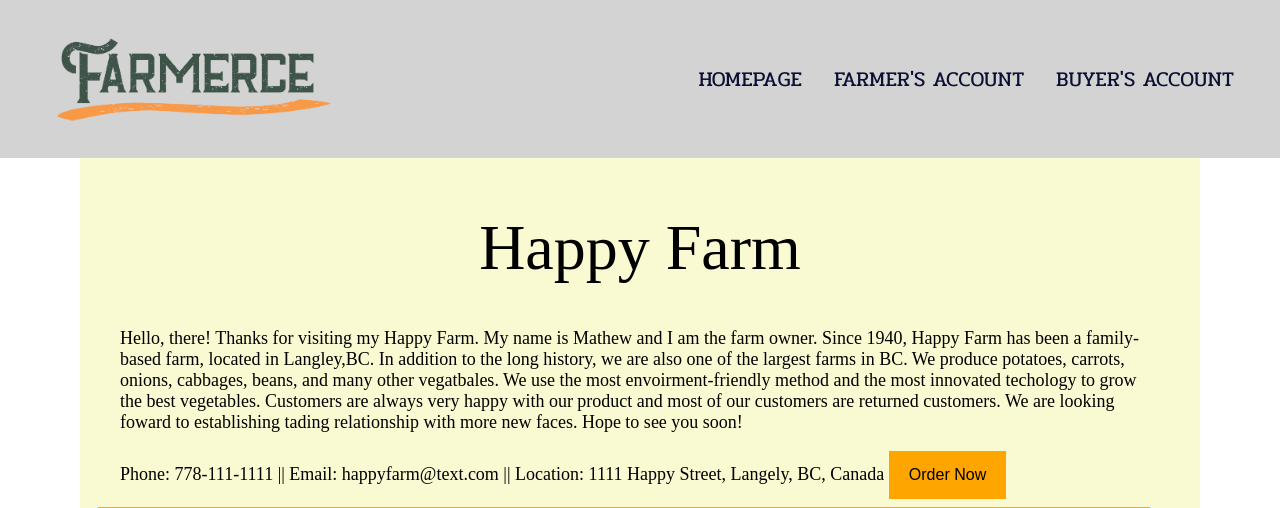
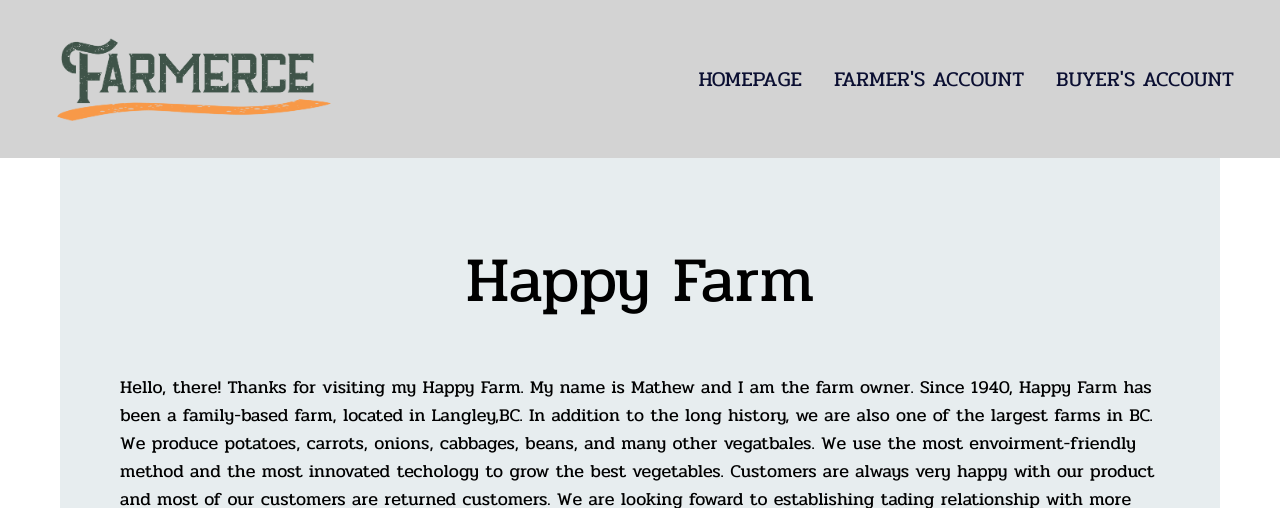
Before and after one commit to SetarehSh/HacktheBreak, a PHP site: page /farmer.html in a window 1280 px wide. Shown: the top 508 px of the page. Run offline with PHP 8.4, Linux system fonts and the light colour scheme.

Commit message:
fixed styling customer/farmer/result page

```diff
--- a/farmer.html
+++ b/farmer.html
@@ -13,7 +13,7 @@
     <link rel="stylesheet" href="https://fonts.googleapis.com/css?family=Tinos">
     <link rel="stylesheet" href="https://fonts.googleapis.com/css?family=Changa">
     <link rel="stylesheet" href="https://fonts.googleapis.com/css?family=Pridi">
-    <title>Home Page</title>
+    <title>Farmer's Account</title>
 </head>
 
 <body>
--- a/homepage.html
+++ b/homepage.html
@@ -101,7 +101,7 @@
     </div>
 
 
-    <footer>
+    <footer id="home-footer">
         <div id="footer-container">
             <ul>
                 <li><b>Contact Us</b></li>
--- a/results.html
+++ b/results.html
@@ -28,9 +28,9 @@
   </nav>
   <div id="content" class="content">
 
-    <header>
-      <h1 id="headerTitle">Results</h1>
-    </header>
+
+    <h1 id="headerTitle">Results</h2>
+
 
       <div id="results">
 
--- a/styles/customer.css
+++ b/styles/customer.css
@@ -3,7 +3,7 @@
     background-color: #E7EDEF;
     max-width: 1100px;
     margin: auto;
-    padding: 10px;
+    padding: 30px;
     font-size: calc(13px + 1vh);
     font-family: 'Pridi';
 }
@@ -16,7 +16,7 @@ h1{
 }
 
 #welcomeGuest{
-    text-align: left;
+    text-align: center;
     font-size: large;
     margin: auto;
     padding-left: 30px;
--- a/styles/farmer.css
+++ b/styles/farmer.css
@@ -1,16 +1,17 @@
 
 .wrapper{
-    background-color: lightgoldenrodyellow;
+    background-color: #E7EDEF;
     max-width: 1100px;
     margin: auto;
-    padding: 10px;
+    padding: 30px;
+    font-size: calc(13px + 1vh);
+    font-family: 'Pridi';
 }
 
 h1{
     font-size: 4rem;
     font-weight: normal;
     text-align: center;
-
 }
 
 #farmerIntro{
@@ -25,18 +26,27 @@ h1{
 #farmContact{
     display: inline-block;
 }
+
 #order{
-    background-color: orange;
-    border:none;
-    padding: 15px 20px;
-    font-size: 16px;
+    border-radius: 12px;
+    width: 20%;
+    height: 5%;
+    min-width: 40px;
+    min-height: 40px;
+    color: black;
+    background-color: #FF9B42;
+    font-size: calc(10px + 1vh);
+    font-family: 'Pridi';
+    margin: 30px;
+    padding-top: 5px;
+    padding-bottom: 5px;
 }
 
 #ImageGallery {
 
   width: 1000px;
   height: 600px ;
-  border: 10px solid orange;
+  border: 2px solid orange;
   display: grid;
   grid-template-columns: 1fr 1fr 1fr;
   grid-template-rows: min-content;
@@ -44,8 +54,14 @@ h1{
   grid-gap: 10px;
   padding: 1rem;
   margin:0.5rem;
- justify-content:center;
-  }
+  justify-content:center;
+  justify-self: center;
+  margin-left: 40px;
+}
+#ImageGallery-div{
+    grid-template-columns: 1fr 1fr;
+    grid-template-rows: auto auto auto;
+}
 
 #ImageGallery h3{
     grid-column: 1/4;
--- a/styles/footer.css
+++ b/styles/footer.css
@@ -6,7 +6,7 @@
 }
 
 footer {
-    margin-top: 90px;
+
     position: relative;
     bottom: 0px;
     display: flex;
@@ -16,8 +16,11 @@ footer {
     width:100%;
     color: #0B0F32;
     font-size: calc(8px + 1vh);
-    font-family: 'Pridi';
 
+}
+
+#home-footer{
+    margin-top: 100px;
 }
 
 #footer-container{
```
Also changed, not shown: customer.html (+11 -11 lines), styles/results.css (+41 -9 lines), styles/style.css (deleted, +0 -30 lines), images/CrunchyFarms.png (deleted), images/MountainValley.png (deleted), images/WestcoastFarmers.png (deleted), images/farmer.png (deleted), images/placeholder.png (deleted), nopefarm.html (renamed from farm.html). Lines whose indentation alone changed are shown as unchanged.
